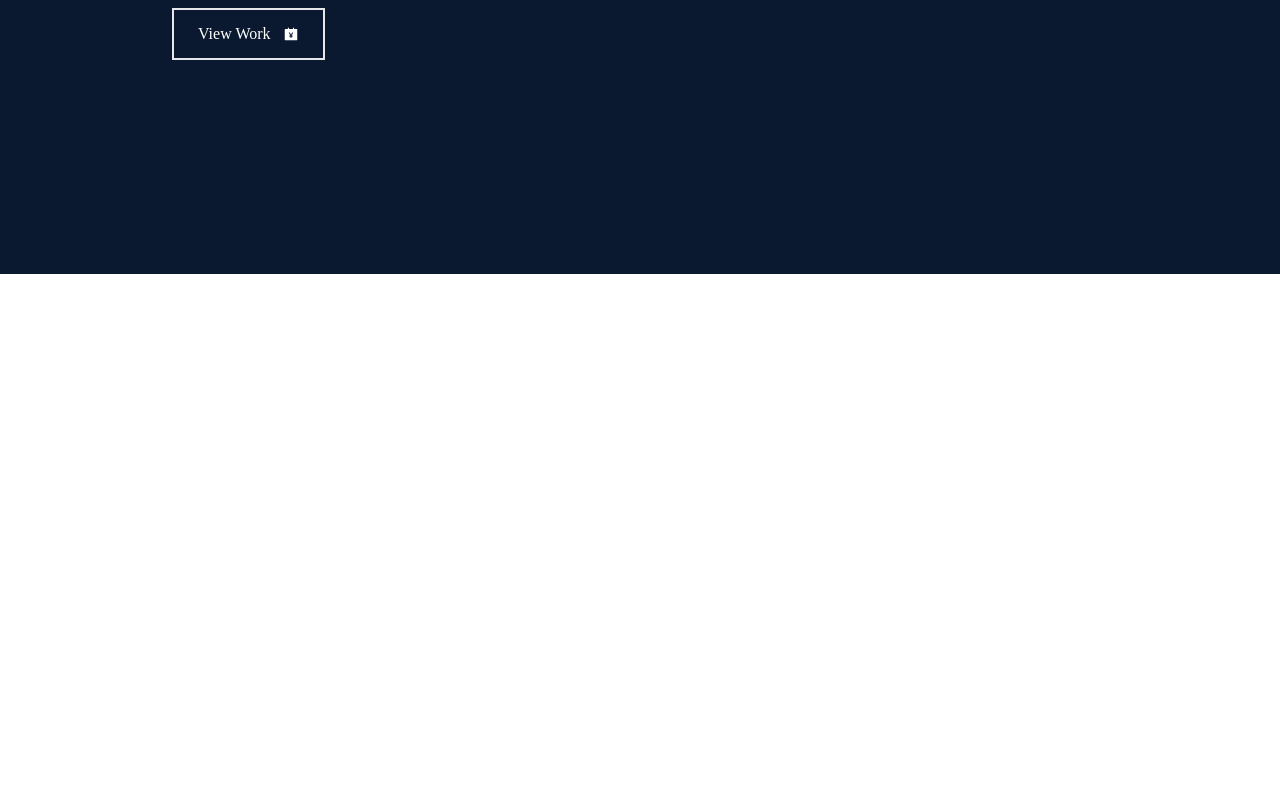
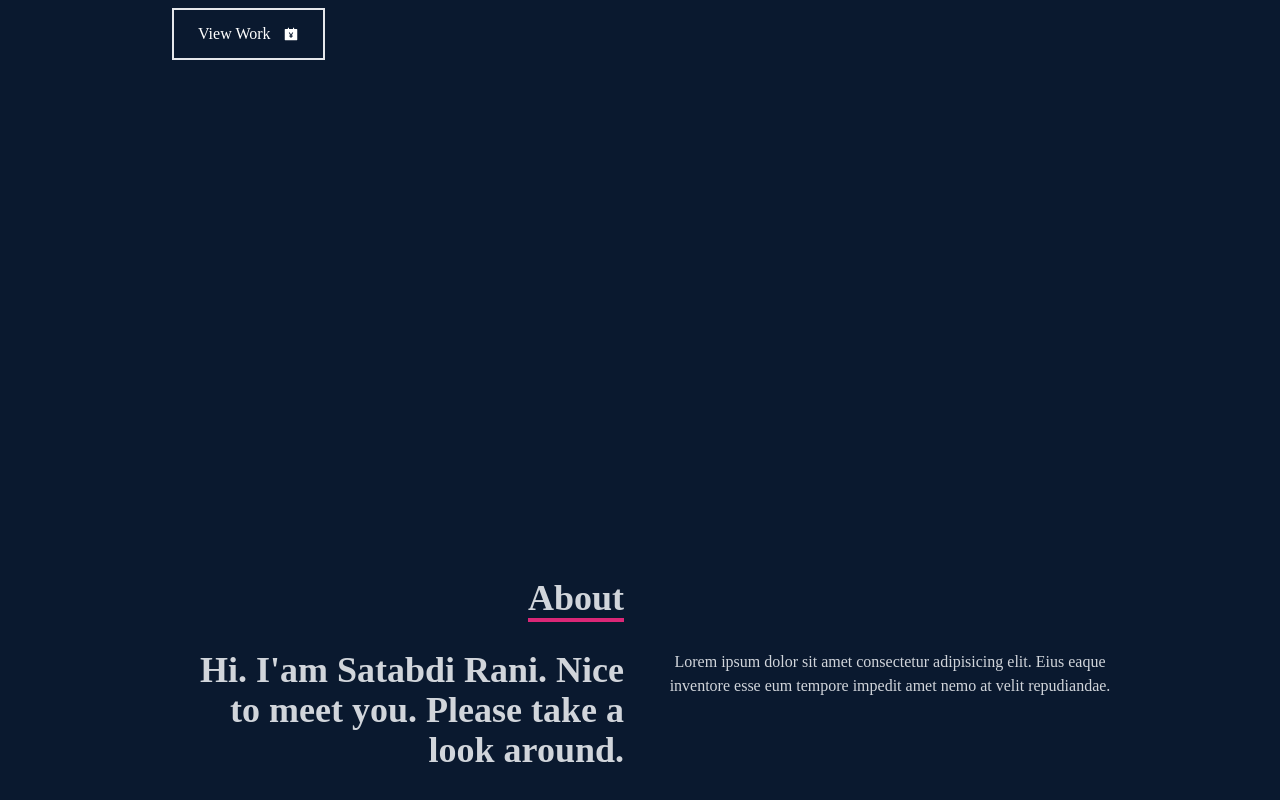
Before and after one commit to Satabdi-Rani/satabdir, a React (Create React App) app: page / in a window 1280 px wide. Shown: the part 526-1326 px from the top of the page. Before the commit the page ends 800 px from the top, so only its background shows below. Built offline with nearby package versions, Linux system fonts and the light colour scheme.

Commit message:
About added

```diff
--- a/src/App.js
+++ b/src/App.js
@@ -1,4 +1,5 @@
 import './App.css';
+import About from './components/About';
 import Home from './components/Home';
 import Navbar from './components/Navbar';
 
@@ -7,6 +8,7 @@
     <div className="App">
       <Navbar></Navbar>
       <Home></Home>
+      <About></About>
     </div>
   );
 }
--- /dev/null
+++ b/src/components/About.jsx
@@ -0,0 +1,28 @@
+import React from 'react'
+
+const About = () => {
+  return (
+    <div name='' className='w-full h-screen bg-[#0a192f] text-gray-300'>
+       <div className='flex flex-col justify-center items-center w-full h-full'>
+          <div className='max-w-[1000px] w-full grid grid-cols-2 gap-8'>
+              <div className='text-left sm:text-right pb-8 pl-8 sm:pl-4'>
+                   <p className='text-4xl font-bold inline border-b-4 border-pink-600'>About</p>
+              </div>
+              <div></div>
+              </div>
+
+              <div className='max-w-[1000px] w-full grid sm:grid-cols-2 gap-8 px-4'>
+                  <div className='text-left sm:text-right text-4xl font-bold pl-4'>
+                    <p>Hi. I'am Satabdi Rani. Nice to meet you. Please take a look around.</p>
+                  </div>
+                  <div>
+                    <p>Lorem ipsum dolor sit amet consectetur adipisicing elit. Eius eaque inventore esse eum tempore impedit amet nemo at velit repudiandae.</p>
+                  </div>
+              </div>
+          </div>
+       </div>
+
+  )
+}
+
+export default About
```
